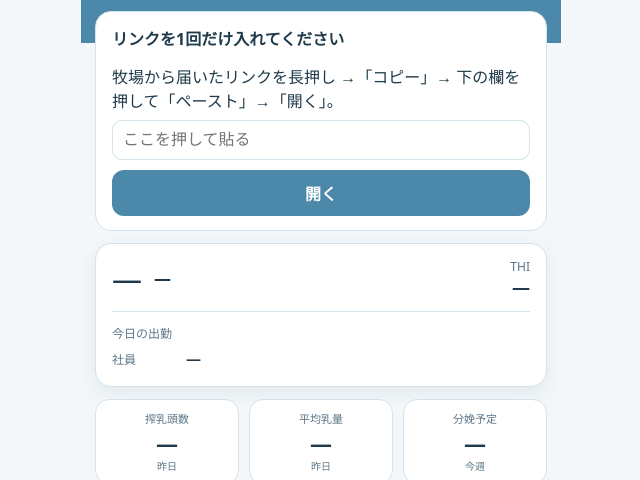
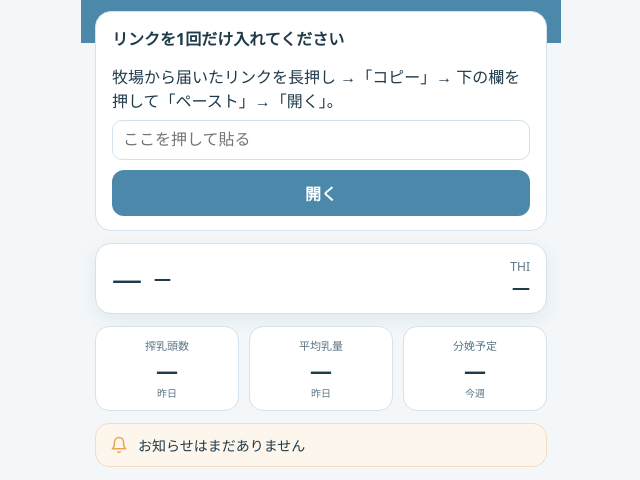
Before and after one commit to milkyfarm/milkyfarm-staff, a plain HTML site: page index.html in a window 1280 px wide. Shown: the part 89-569 px from the top of the page, without its empty margins (319-959 px from the left). Drawn offline with Linux system fonts and the light colour scheme.

Commit message:
出勤の表示をやめる（当番だけ残す）

```diff
--- a/index.html
+++ b/index.html
@@ -108,10 +108,7 @@
         <div><div class="t" id="wxt">—</div><div class="lbl" id="wxs" style="margin:0"></div></div>
         <div class="thi">THI<b id="thi">—</b></div>
       </div>
-      <div class="sep"></div>
-      <div class="lbl">今日の出勤<span class="duty hide" id="duty"></span></div>
-      <div class="prow"><span class="pk">社員</span><span class="people" id="people">—</span></div>
-      <div class="prow hide" id="partRow"><span class="pk">アルバイト</span><span class="people" id="part"></span></div>
+      <div class="hide" id="dutyRow"><div class="sep"></div><span class="duty" id="duty" style="margin-left:0"></span></div>
     </div>
 
     <div class="card hide" id="morningCard">
@@ -208,11 +205,8 @@
     $('wxt').textContent = wx ? wx[1] + (w.tmin != null && w.tmax != null ? '　' + Math.round(w.tmin) + '〜' + Math.round(w.tmax) + '℃' : '') : '—';
     $('wxs').textContent = w.rain != null ? '雨の確率 ' + w.rain + '%' : '';
     $('thi').textContent = w.thi != null ? Math.round(w.thi) : '—';
-    var a = d.attend || [], st = Array.isArray(a) ? a : (a.staff || []), pt = Array.isArray(a) ? [] : (a.part || []);
-    $('people').textContent = st.length ? st.join('・') : '—';
-    $('part').textContent = pt.map(function (x) { return x.slot ? x.name + '（' + x.slot + '）' : x.name; }).join('・');
-    $('partRow').classList.toggle('hide', !pt.length);
-    if (d.duty) { $('duty').textContent = '当番 ' + d.duty; $('duty').classList.remove('hide'); } else $('duty').classList.add('hide');
+    $('duty').textContent = d.duty ? '当番 ' + d.duty : '';
+    $('dutyRow').classList.toggle('hide', !d.duty);
     var m = d.milk || {};
     $('head').innerHTML = m.head != null ? esc(m.head) + '<small>頭</small>' : '—';
     $('avg').innerHTML = m.avg != null ? esc(Number(m.avg).toFixed(1)) + '<small>kg</small>' : '—';
```
